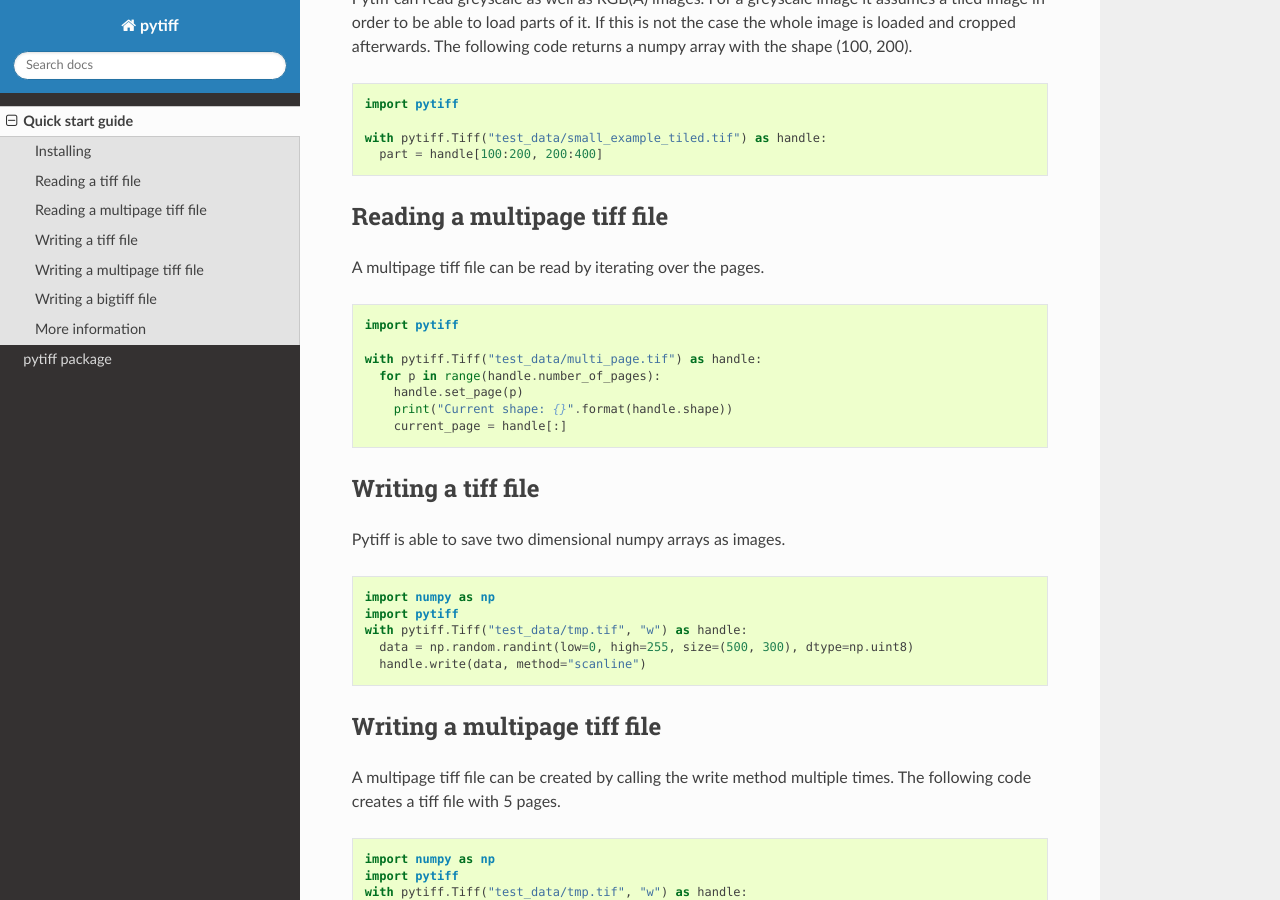
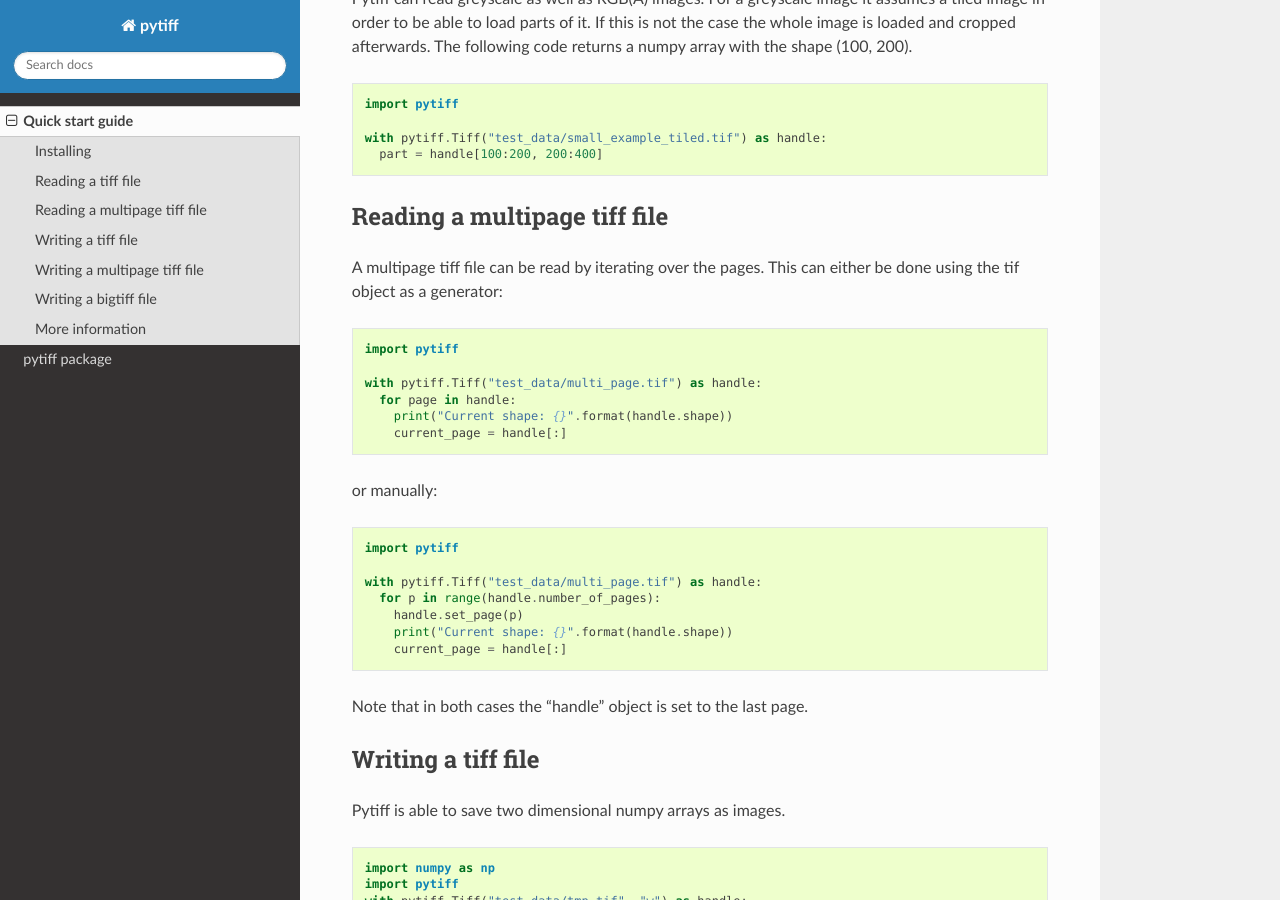
Before and after one commit to FZJ-INM1-BDA/pytiff, a Sphinx documentation site: the page built from doc/source/quickstart.rst, in a window 1280 px wide and 900 px high, scrolled down 740 px. Built offline with Sphinx 7.4.7 and the Read the Docs theme 2.0.0, drawn with Linux system fonts in a browser that asks for light colours; the version number could not be read and is left out.

Commit message:
made the Tiff object iterable

```diff
--- a/doc/source/quickstart.rst
+++ b/doc/source/quickstart.rst
@@ -47,7 +47,18 @@ The following code returns a numpy array with the shape (100, 200).
 Reading a multipage tiff file
 -----------------------------
 
-A multipage tiff file can be read by iterating over the pages.
+A multipage tiff file can be read by iterating over the pages. This can either be done using the tif object as a generator:
+
+.. code:: python
+
+  import pytiff
+
+  with pytiff.Tiff("test_data/multi_page.tif") as handle:
+    for page in handle:
+      print("Current shape: {}".format(handle.shape))
+      current_page = handle[:]
+
+or manually:
 
 .. code:: python
 
@@ -58,6 +69,8 @@ A multipage tiff file can be read by iterating over the pages.
       handle.set_page(p)
       print("Current shape: {}".format(handle.shape))
       current_page = handle[:]
+
+Note that in both cases the "handle" object is set to the last page.
 
 -------------------
 Writing a tiff file
```
Also changed, not shown: 2 other files.
